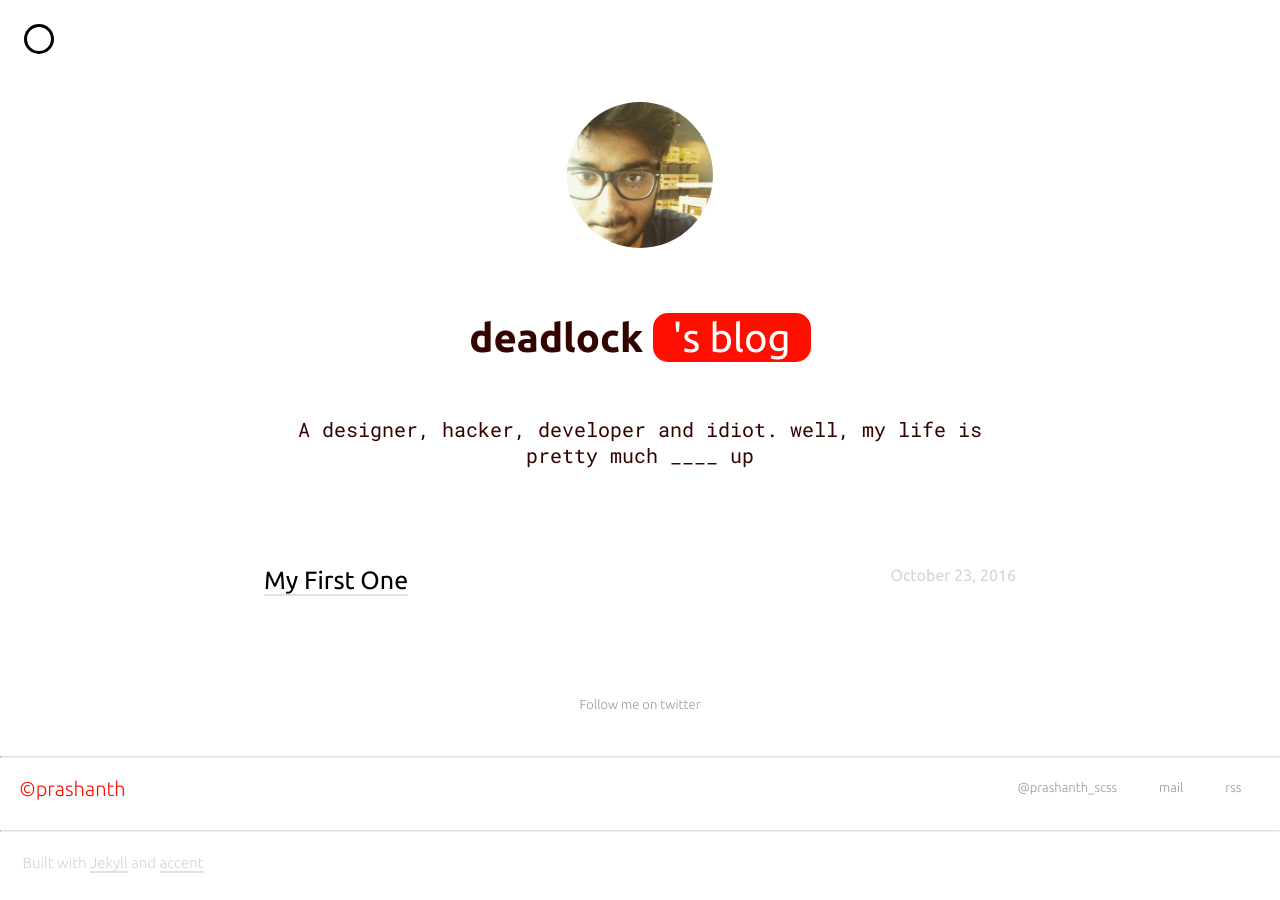
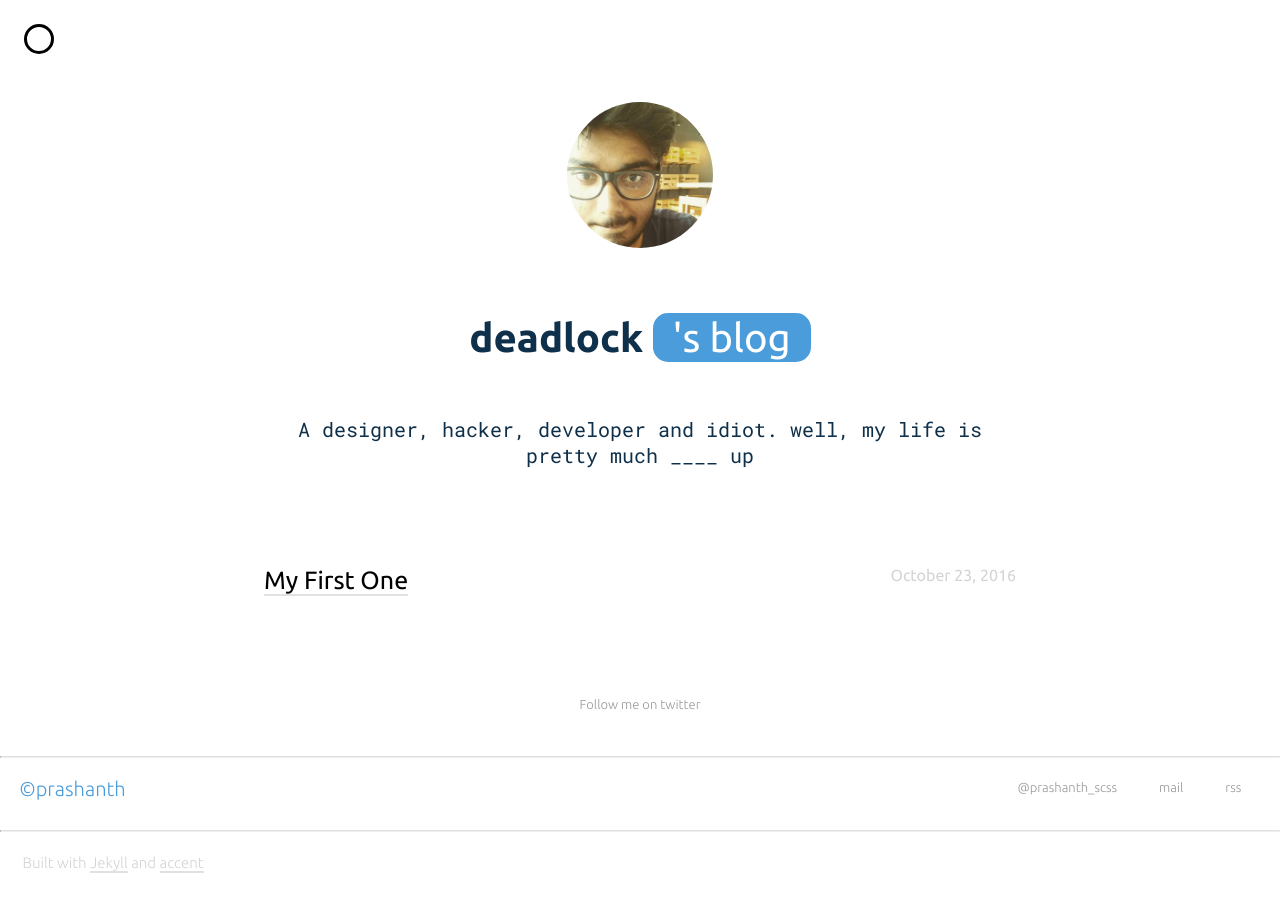
Before and after one commit to cymtrick/lol, a Jekyll site: the page built from index.html, in a window 1280 px wide. Built offline with Jekyll 4.4.1, drawn with Linux system fonts in a browser that asks for light colours; nearby versions of some CDN libraries; the list of posts is cut into pages by our own code.

Commit message:
Update _vars.scss

```diff
--- a/_sass/_vars.scss
+++ b/_sass/_vars.scss
@@ -19,7 +19,7 @@ $footer-size: 230px;
 $about-image-size: 100px;
 
 // Colors
-$accent-color: #ff0f00;//#2358D1;
+$accent-color: #4b9cda;//#2358D1;
 $underline-color: #E1E1E1;
 $light-color: #D4D4D4;
 $medium-gray-color: #999;
```
